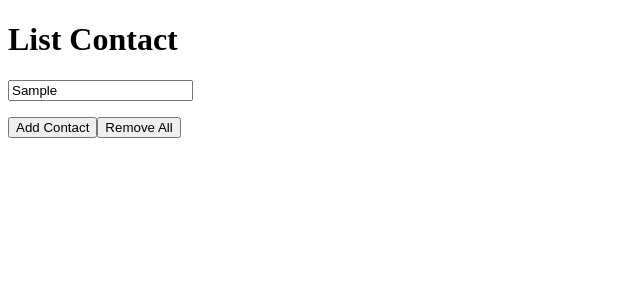
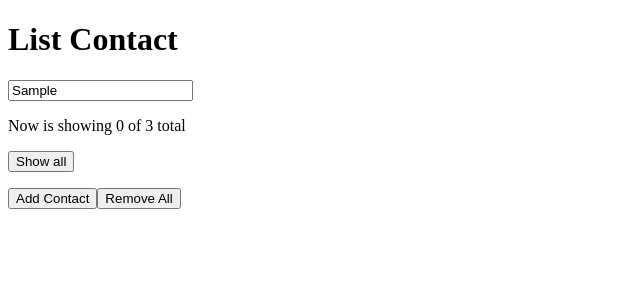
Before and after one commit to MarzenaSz/Contact-List, a React (Create React App) app: page / in a window 1280 px wide. Both pictures are taken after typing "Sample" into the empty fields and a click on the button "Add Contact". Shown: the top 300 px of the page, without its empty margins (0-640 px from the left). Built offline with nearby package versions, Linux system fonts and the light colour scheme.

Commit message:
added functionality to show the displayed contacts count

```diff
--- a/src/components/ListContact.js
+++ b/src/components/ListContact.js
@@ -25,6 +25,11 @@ class ListContact extends Component {
     updateQuery = (newQuery) => {
         // and remove any trailing spaces by means of trim() function
         this.setState({ query: newQuery.trim() });
+    };
+
+    // clear query after clicking on the Show all button, and rerender the component
+    clearQuery = () => {
+        this.setState({ query: ''})
     };
 
     render() {
@@ -55,6 +60,12 @@ class ListContact extends Component {
                     onChange={(event) => this.updateQuery(event.target.value) }/>
                     {/*JSON.stringify(this.state)*/}
                 </div>
+                {showingContacts.length !== contacts.length && (
+                    <div className="showing-contacts">
+                        <p>Now is showing {showingContacts.length} of {contacts.length} total</p>
+                        <button onClick={this.clearQuery}>Show all</button>
+                    </div>
+                )}
 
                 <ul className="contact-list">
                 {/*loop through contacts array*/}
```
